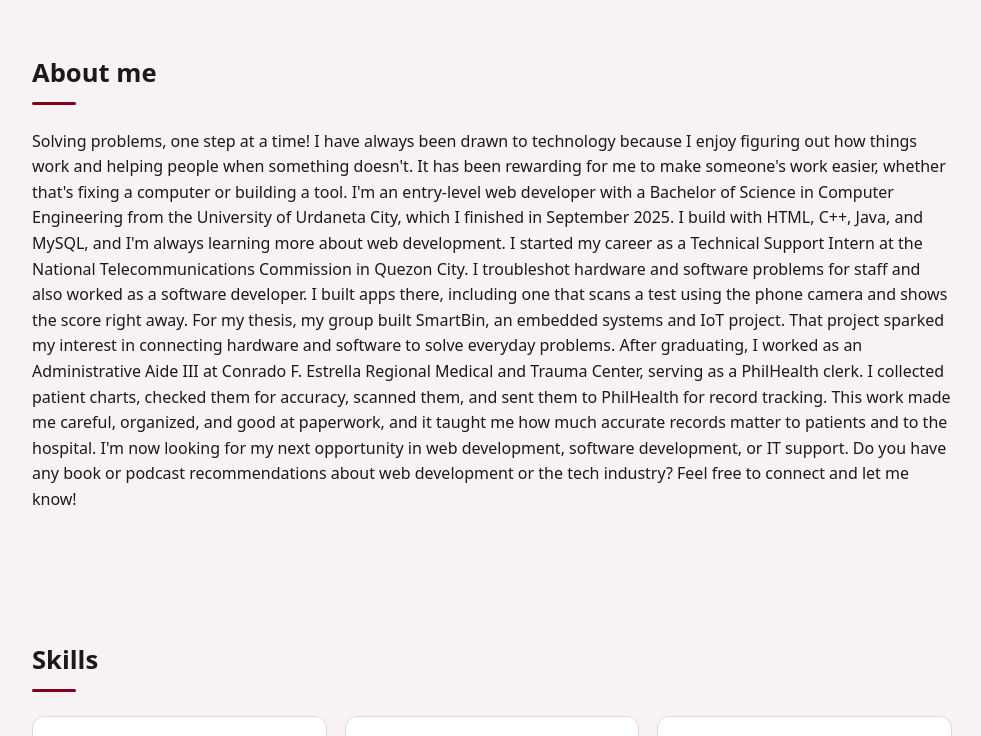
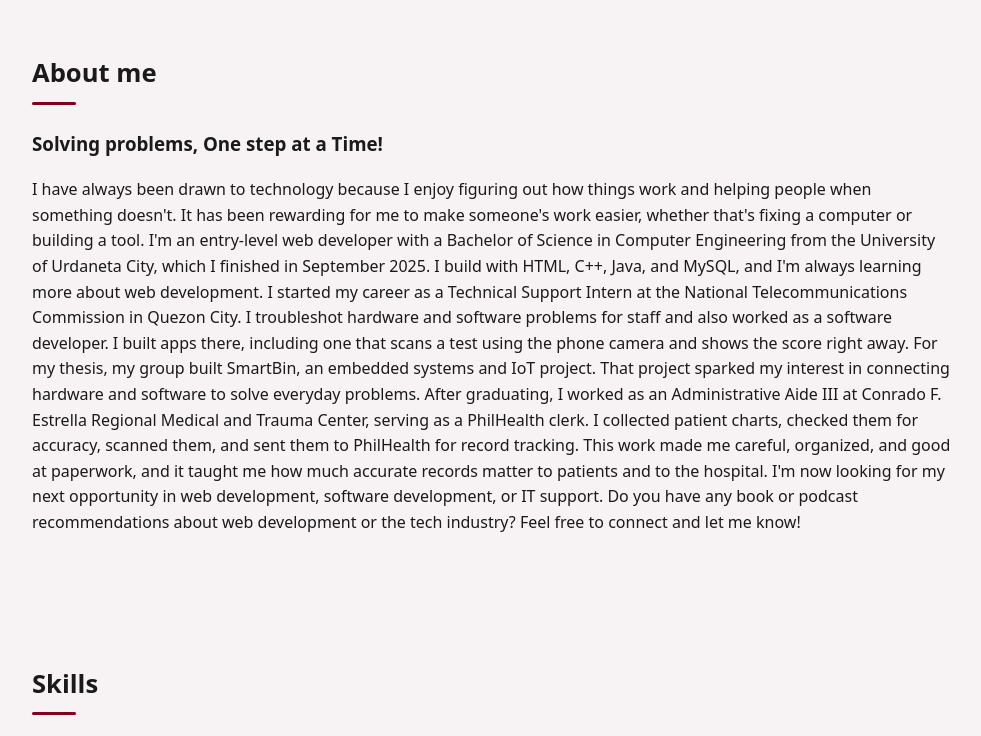
Before and after one commit to erjeom/jeromeportfolio, a plain HTML site: page index.html in a window 1280 px wide. Shown: the part 442-1178 px from the top of the page, without its empty margins (148-1129 px from the left). Drawn offline with Linux system fonts and the light colour scheme.

Commit message:
Revise 'About me' section and format 'Skills' section
Updated the 'About me' section with a new heading and expanded content. Adjusted the formatting of the 'Skills' section.

```diff
--- a/index.html
+++ b/index.html
@@ -42,8 +42,8 @@
 
  <section id="about" class="reveal">
   <h2>About me</h2>
-  <p>Solving problems, one step at a time!
-
+<h3>Solving problems, One step at a Time!</h3>
+ <p>
 I have always been drawn to technology because I enjoy figuring out how things work and helping people when something doesn't. It has been rewarding for me to make someone's work easier, whether that's fixing a computer or building a tool.
 
 I'm an entry-level web developer with a Bachelor of Science in Computer Engineering from the University of Urdaneta City, which I finished in September 2025. I build with HTML, C++, Java, and MySQL, and I'm always learning more about web development.
```
